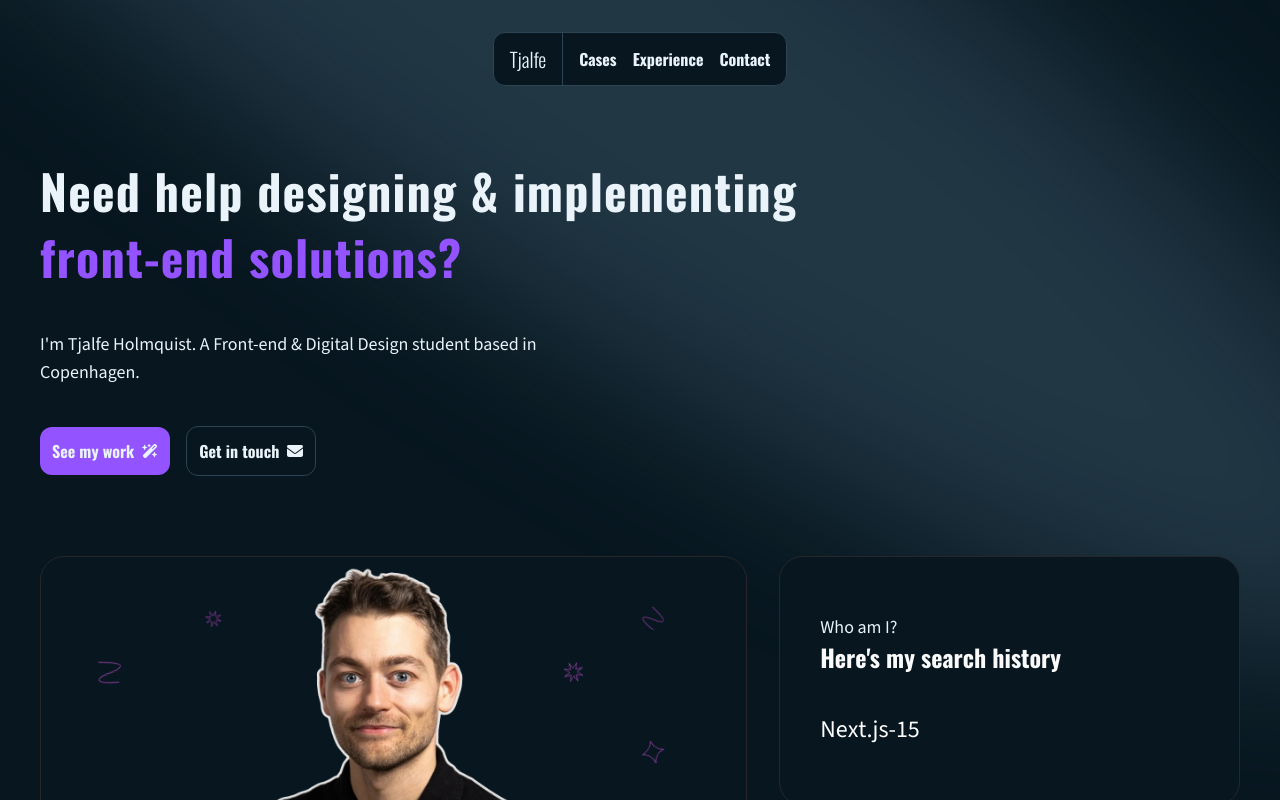
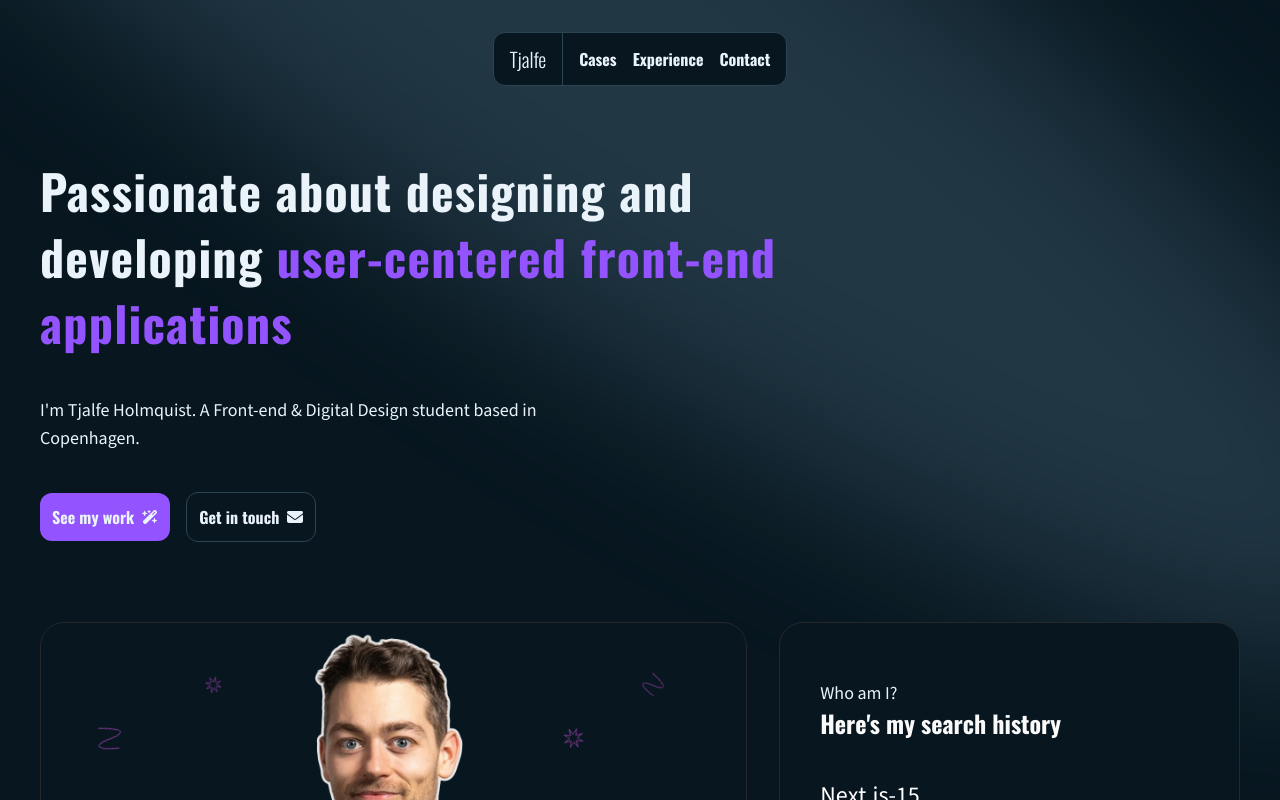
Before and after one commit to t-holmquist/portfolio, a Next.js app: page / in a window 1280 px wide. Shown: the top 800 px of the page. Built offline with nearby package versions, Linux system fonts and the light colour scheme.

Commit message:
update hero text

```diff
--- a/components/Hero.tsx
+++ b/components/Hero.tsx
@@ -13,7 +13,7 @@ const Hero = () => {
           <div className='max-w-[89vw] md:max-w-2xl lg:max-w-[60vw] flex flex-col gap-6'>
             <TextGenerateEffect
             className='text-[40px] md:text-5xl lg:text-5xl font-oswald'
-            words='Need help designing & implementing front-end solutions?'
+            words='Passionate about designing and developing user-centered front-end applications'
             />
             <p className='mb-4 text-small md:text-lg lg:max-w-lg font-sourceSans text-brandTextWhite'>
                I&apos;m Tjalfe Holmquist. A Front-end & Digital Design student based in Copenhagen.
```
